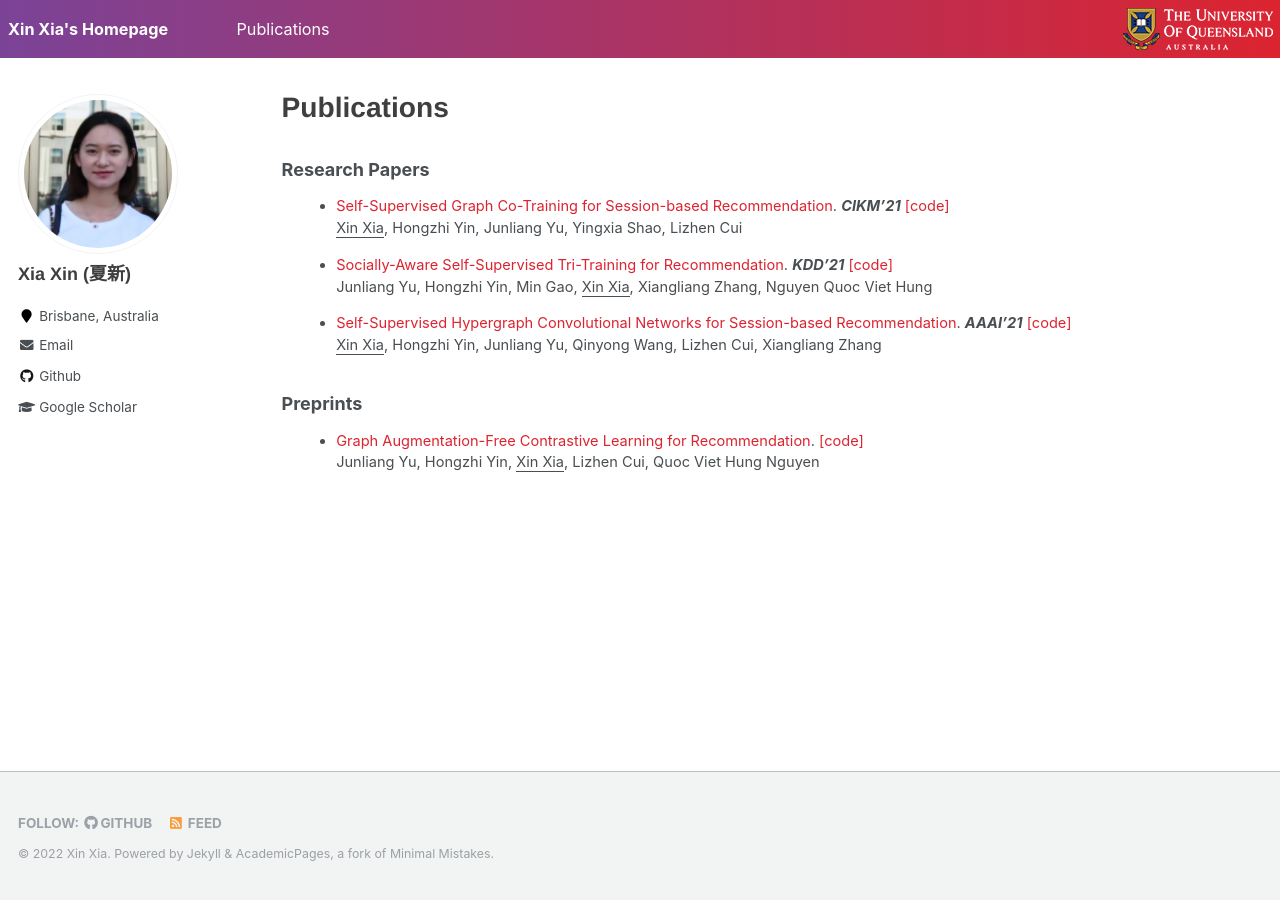
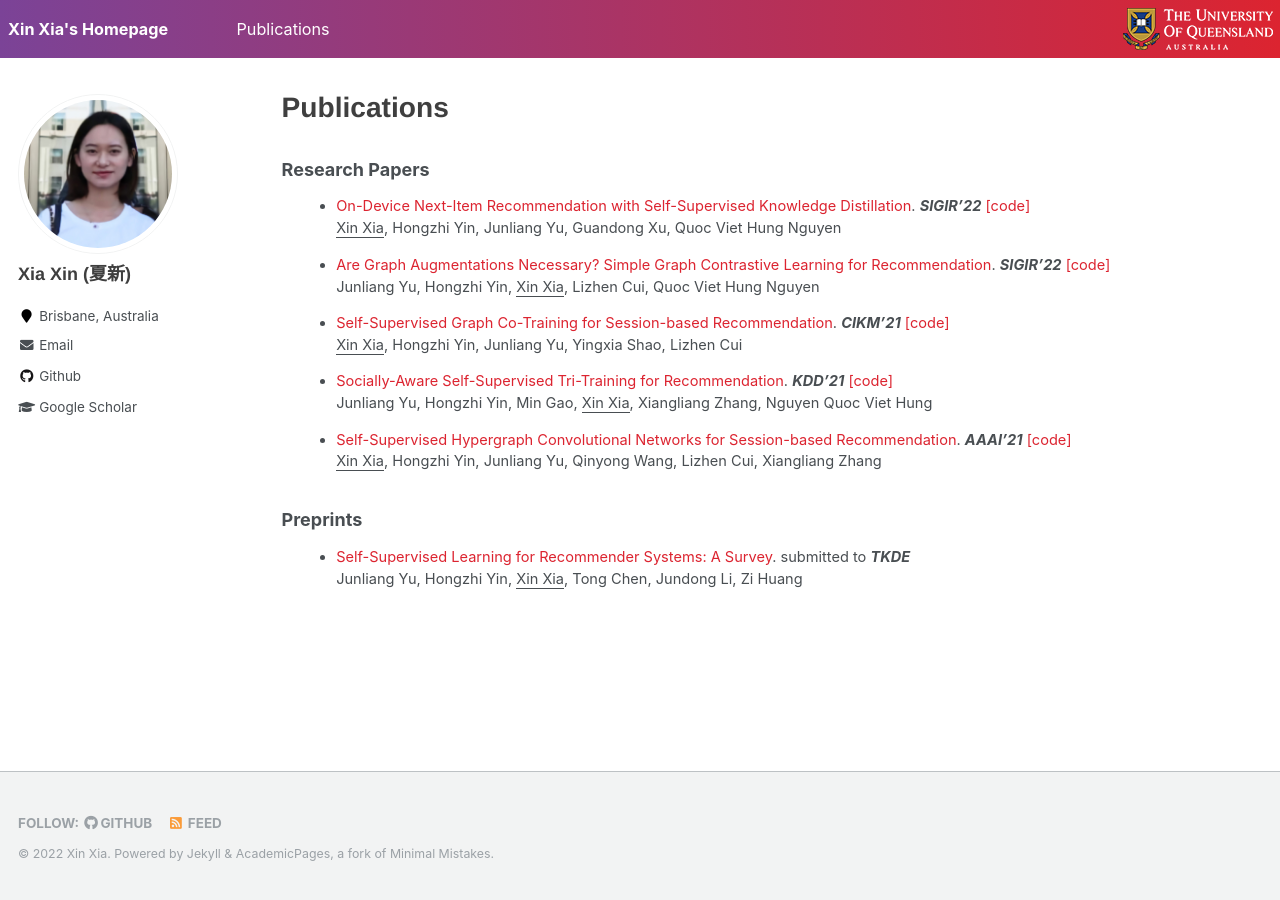
Before and after one commit to xiaxin1998/xiaxin1998.github.io, a Jekyll site: the page built from _pages/publications.md, in a window 1280 px wide. Built offline with Jekyll 4.4.1, drawn with Linux system fonts in a browser that asks for light colours.

Commit message:
Update publications.md

```diff
--- a/_pages/publications.md
+++ b/_pages/publications.md
@@ -7,6 +7,10 @@ author_profile: true
 
 <h3>Research Papers</h3>
 
++ [On-Device Next-Item Recommendation with Self-Supervised Knowledge Distillation](https://dl.acm.org/doi/abs/10.1145/3459637.3482388). <i><b>SIGIR'22</b></i> [[code]]() <br>
+<u>Xin Xia</u>, Hongzhi Yin, Junliang Yu, Guandong Xu, Quoc Viet Hung Nguyen<br>
++ [Are Graph Augmentations Necessary? Simple Graph Contrastive Learning for Recommendation](https://arxiv.org/abs/2112.08679). <i><b>SIGIR'22</b></i> [[code]](https://github.com/Coder-Yu/QRec/blob/master/model/ranking/SimGCL.py) <br>
+Junliang Yu, Hongzhi Yin, <u>Xin Xia</u>, Lizhen Cui, Quoc Viet Hung Nguyen<br>
 + [Self-Supervised Graph Co-Training for Session-based Recommendation](https://dl.acm.org/doi/abs/10.1145/3459637.3482388). <i><b>CIKM'21</b></i> [[code]](https://github.com/xiaxin1998/COTREC) <br>
 <u>Xin Xia</u>, Hongzhi Yin, Junliang Yu, Yingxia Shao, Lizhen Cui<br>
 + [Socially-Aware Self-Supervised Tri-Training for Recommendation](https://dl.acm.org/doi/10.1145/3447548.3467340). <i><b>KDD'21</b></i> [[code]](https://github.com/Coder-Yu/QRec/blob/master/model/ranking/SEPT.py) <br>
@@ -16,5 +20,5 @@ Junliang Yu, Hongzhi Yin, Min Gao, <u>Xin Xia</u>, Xiangliang Zhang, Nguyen Quoc
 
 <h3>Preprints</h3>
 
-+ [Graph Augmentation-Free Contrastive Learning for Recommendation](https://arxiv.org/abs/2112.08679). [[code]](https://github.com/Coder-Yu/QRec/blob/master/model/ranking/GACL.py) <br>
-Junliang Yu, Hongzhi Yin, <u>Xin Xia</u>, Lizhen Cui, Quoc Viet Hung Nguyen<br>
++ [Self-Supervised Learning for Recommender Systems: A Survey](http://arxiv.org/abs/2203.15876). submitted to <i><b>TKDE</b></i> <br>
+Junliang Yu, Hongzhi Yin, <u>Xin Xia</u>, Tong Chen, Jundong Li, Zi Huang<br>
```
